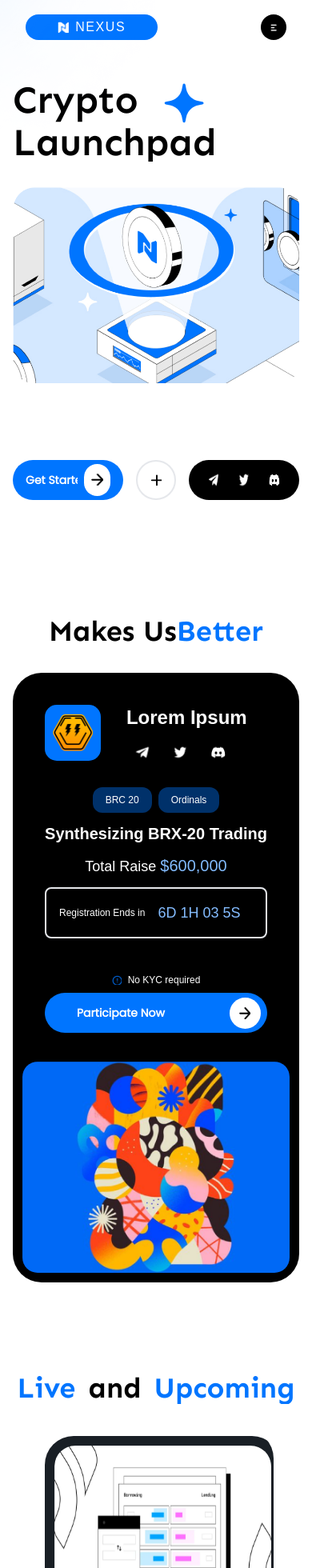
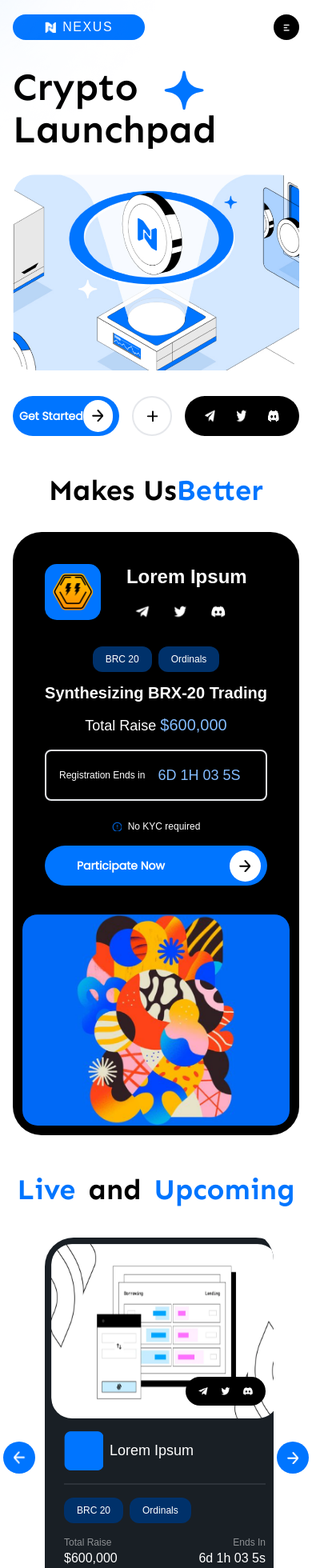
Before and after one commit to SagarPradhan613/vercelnexusdapp, a Next.js app: page / in a window 390 px wide. Shown: the top 1960 px of the page at 80% size. Built offline with nearby package versions, Linux system fonts and the light colour scheme; a web font is replaced by a local one.

Commit message:
minor changes

```diff
--- a/app/components/Featured/index.tsx
+++ b/app/components/Featured/index.tsx
@@ -18,7 +18,7 @@ import FEATURED_LEFT_RINGS_CENTER from "@/assets/featured_left_rings_center.png"
 
 export const Featured = () => {
     return (
-        <section className="w-full overflow-hidden relative py-4">
+        <section className="w-full overflow-hidden relative">
 
             <Image src={FEATURED_LEFT_RINGS} alt="Featured Left Rings" className="hidden lg:block absolute top-20 -left-72 w-[800px] h-[800px]" />
             <Image src={FEATURED_LEFT_RINGS_CENTER} alt="Featured Left Rings Center" className="featured_rings hidden lg:block absolute top-[356px] -left-4 z-50 w-[250px] h-[250px]" />
@@ -84,7 +84,7 @@ export const Featured = () => {
                             Total Raise <span className="text-[#83BCFE] text-xl">$600,000</span>
                         </h1>
 
-                        <div className="py-1">
+                        <div className="py-2">
                             <div>
                                 <div className="flex items-center justify-start space-x-4 border-2 rounded-[8px] py-4 px-4">
                                     <h1 className="text-xs">
@@ -98,7 +98,7 @@ export const Featured = () => {
                         </div>
 
                         <div>
-                            <div className="flex items-center justify-center space-x-2 py-2 mt-8">
+                            <div className="flex items-center justify-center space-x-2 py-4">
                                 <Image src={KYC_INFO_ICON} alt="KYC Info Icon" className="w-[12px] h-[12px]" />
                                 <h1 className="text-xs">No KYC required</h1>
                             </div>
--- a/app/components/Footer/index.tsx
+++ b/app/components/Footer/index.tsx
@@ -17,8 +17,8 @@ export const Footer: React.FC = () => {
             <div className="flex items-center relative justify-center w-full p-8 lg:px-28">
                 <Image src={LAUNCH_BANNER} alt="Launch Banner" className="w-full" />
                 <div className="absolute top-1/2 left-1/2 transform -translate-y-1/2 flex items-center justify-center">
-                    <div className='bg-white hover:scale-105 cursor-pointer rounded-full w-[95.4px] h-[95.4px] flex items-center justify-center'>
-                        <Image src={ARROW_LEFT_ICON} alt="Arrow Left Icon" className='w-[28px]' />
+                    <div className='bg-white hover:scale-105 cursor-pointer rounded-full w-[50px] h-[50px] flex items-center justify-center'>
+                        <Image src={ARROW_LEFT_ICON} alt="Arrow Left Icon" className='w-[15px]' />
                     </div>
                 </div>
             </div>
@@ -34,9 +34,9 @@ export const Footer: React.FC = () => {
 
                 <div className="h-[32px] lg:h-[56.85px] flex text-white bg-black rounded-[36px] items-center justify-between px-4 space-x-2">
                     <div className="flex items-center space-x-2">
-                        <Image src={TELEGRAM_ICON} alt="Telegram Icon" className="w-[54.82px] h-[54.82px]" />
-                        <Image src={TWITTER_ICON} alt="Twitter Icon" className="w-[54.82px] h-[54.82px]" />
-                        <Image src={DISCROD_ICON} alt="Discord Icon" className="w-[54.82px] h-[54.82px]" />
+                        <Image src={TELEGRAM_ICON} alt="Telegram Icon" className="w-10 lg:w-[54.82px]  lg:h-[54.82px]" />
+                        <Image src={TWITTER_ICON} alt="Twitter Icon" className="w-10 lg:w-[54.82px]  lg:h-[54.82px]" />
+                        <Image src={DISCROD_ICON} alt="Discord Icon" className="w-10 lg:w-[54.82px]  lg:h-[54.82px]" />
                     </div>
                 </div>
             </div>
--- a/app/components/Landing/index.tsx
+++ b/app/components/Landing/index.tsx
@@ -16,7 +16,7 @@ import DISCROD_ICON from '@/assets/discord_icon.png'
 
 export const Landing: React.FC = () => {
     return (
-        <section className='py-8'>
+        <section className='py-4'>
 
             <div className='flex flex-col lg:flex-row w-full px-4 lg:px-28 justify-center'>
 
@@ -61,11 +61,11 @@ export const Landing: React.FC = () => {
                     <Image src={LANDING_BANNER_MOBILE} alt="Landing Banner Mobile" className=' w-full lg:px-0 lg:hidden' />
                 </div>
 
-                <div className='flex lg:hidden  items-center justify-center space-x-4 my-16'>
+                <div className='flex lg:hidden items-center justify-center space-x-4'>
 
                     <div style={{
                         backgroundColor: BLUE,
-                    }} className='w-full space-x-2 max-w-[350px] h-[50px] rounded-[36px] px-4 text-white flex items-center justify-center'>
+                    }} className='w-full max-w-[350px] h-[50px] rounded-[36px] px-2 text-white flex items-center justify-center'>
                         <h1 className={`${Poppins.className} w-full text-sm inline-block whitespace-nowrap font-semibold`}>Get Started</h1>
                         <div className='bg-white rounded-full w-[53.82px] h-[39.82px] flex items-center justify-center'>
                             <Image src={ARROW_LEFT_ICON} alt="Arrow Left Icon" className='w-[14.16px] h-[14.56px]' />
--- a/app/components/Navbar/index.tsx
+++ b/app/components/Navbar/index.tsx
@@ -10,9 +10,8 @@ import ARROW_LEFT_ICON from '@/assets/arrow_left_icon.png'
 import USER_ICON from '@/assets/user_icon.png'
 import NOTIFICATION_BELL_ICON from '@/assets/notification_bell_icon.png'
 import HAMBURGER_ICON from '@/assets/hamburger_icon.png'
-import { useEffect, useState } from 'react'
+import { use, useEffect, useRef, useState } from 'react'
 import { motion } from 'framer-motion'
-
 
 export const Navbar: React.FC = () => {
 
@@ -30,8 +29,9 @@ export const Navbar: React.FC = () => {
         }
     }, [isNavbarOpen])
 
+
     return (
-        <nav className="w-screen h-[68.6px] lg:h-[144.55px] flex items-center px-8 lg:px-28 justify-between">
+        <nav className="w-screen h-[68.6px] lg:h-[144.55px] flex items-center px-4 lg:px-28 justify-between">
 
             {isNavbarOpen && <NavbarMobile />}
 
--- a/app/components/Upcoming/index.tsx
+++ b/app/components/Upcoming/index.tsx
@@ -17,6 +17,7 @@ import TELEGRAM_ICON from "@/assets/telegram_icon.png"
 import TWITTER_ICON from "@/assets/twitter_icon.png"
 import DISCORD_ICON from "@/assets/discord_icon.png"
 import { useRef } from "react"
+import { isMobile } from "@/app/helpers/isMobile"
 
 export const Upcoming = () => {
 
@@ -24,9 +25,11 @@ export const Upcoming = () => {
 
     const prev = () => {
         const container = carouselContainer.current
+        const clientWidth = container?.clientWidth
+
         if (container) {
             container.scrollTo({
-                left: container.scrollLeft - 310,
+                left: container.scrollLeft - clientWidth!,
                 behavior: 'smooth'
             })
         }
@@ -34,19 +37,22 @@ export const Upcoming = () => {
 
     const next = () => {
         const container = carouselContainer.current
+        const clientWidth = container?.clientWidth
+
         if (container) {
             container.scrollTo({
-                left: container.scrollLeft + 310,
+                left: container.scrollLeft + clientWidth!,
                 behavior: 'smooth',
             })
         }
     }
 
+
     return (
-        <section className="py-16 w-full relative">
+        <section className="w-full py-4 relative">
             <h1 style={{
                 color: BLUE
-            }} className={`text-center overflow-hidden ${Sen.className} my-8 font-bold text-4xl lg:text-7xl`}>
+            }} className={`text-center overflow-hidden ${Sen.className} py-8 font-bold text-4xl lg:text-7xl`}>
                 Live
                 <span className="text-black mx-4">
                     and
@@ -60,11 +66,11 @@ export const Upcoming = () => {
 
                 <div onClick={prev} style={{
                     backgroundColor: BLUE
-                }} className='cursor-pointer ml-2 lg:mr-4 rounded-full min-w-[40px] min-h-[40px] flex items-center justify-center'>
+                }} className='cursor-pointer mx-1 lg:mx-2 rounded-full min-w-[40px] min-h-[40px] flex items-center justify-center'>
                     <Image src={ARROW_LEFT_ICON} alt="Arrow Left Icon" className='invert rotate-180 w-[14.16px] h-[14.56px]' />
                 </div>
 
-                <div ref={carouselContainer} className="w-full overflow-hidden h-full lg:w-[1000px] gap-4 z-10 rounded-[36px] flex p-2" style={{ scrollBehavior: 'smooth' }}>
+                <div ref={carouselContainer} className="w-full overflow-hidden h-full lg:w-[1000px] z-10 gap-4 rounded-[36px] flex p-2 items-center" style={{ scrollBehavior: 'smooth' }}>
 
                     {Array(9)
                         .fill(0)
@@ -75,7 +81,7 @@ export const Upcoming = () => {
 
                 <div onClick={next} style={{
                     backgroundColor: BLUE
-                }} className='cursor-pointer mr-2 lg:ml-4 rounded-full min-w-[40px] min-h-[40px] flex items-center justify-center'>
+                }} className='cursor-pointer mx-1 lg:mx-2 rounded-full min-w-[40px] min-h-[40px] flex items-center justify-center'>
                     <Image src={ARROW_LEFT_ICON} alt="Arrow Left Icon" className='invert w-[14.16px] h-[14.56px]' />
                 </div>
             </div>
@@ -85,7 +91,7 @@ export const Upcoming = () => {
 
 const UpcomingCards = () => {
     return (
-        <div className="text-white h-full p-3 min-w-[295px] lg:min-w-[315px] bg-[#191F25] rounded-[36px]">
+        <div className="text-white h-full p-2 md:min-w-[265px] min-w-[300px] lg:min-w-[317px] bg-[#191F25] rounded-[36px]">
 
             <div className="w-full relative">
                 <Image src={UPCOMING_CARD_1_BANNER} alt="upcoming card 1 banner" className="w-[378.56px] h-[218.44px] rounded-[26px]" />
--- /dev/null
+++ b/app/helpers/isMobile.tsx
@@ -0,0 +1,23 @@
+
+'use client'
+
+import { useEffect, useState } from "react"
+
+export const isMobile = () => {
+    const [isMobile, setIsMobile] = useState(false)
+
+    useEffect(() => {
+        const handleResize = () => {
+            if (window.innerWidth <= 768) {
+                setIsMobile(true)
+            } else {
+                setIsMobile(false)
+            }
+        }
+        window.addEventListener('resize', handleResize)
+        handleResize()
+        return () => window.removeEventListener('resize', handleResize)
+    }, [])
+
+    return isMobile
+}
```
Also changed, not shown: app/components/CompletedSales/index.tsx (+10 -6 lines).
